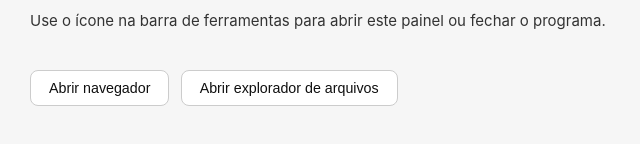
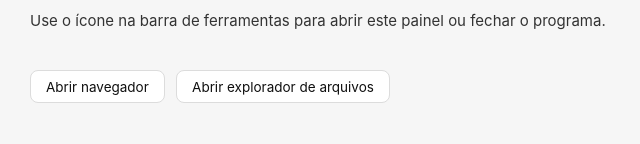
Before and after one commit to diozenio/iot-voice-assistant, a React (Vite) app: page / in a window 1280 px wide. Shown: the part 166-310 px from the top of the page, without its empty margins (0-640 px from the left). Built offline with nearby package versions, Linux system fonts and the light colour scheme.

Commit message:
style(ui): update ActionButton to use theme tokens

```diff
--- a/src/components/ActionButton.css
+++ b/src/components/ActionButton.css
@@ -1,28 +1,42 @@
 .action-button {
-  padding: 0.6rem 1.2rem;
-  border: 1px solid #ccc;
+  padding: 0.5rem 1rem;
+  border: 1px solid var(--border);
   border-radius: 8px;
-  background-color: #fff;
-  color: #0f0f0f;
-  font-size: 0.95rem;
+  background-color: var(--surface);
+  color: var(--text);
+  font-size: 0.9rem;
+  font-family: inherit;
   cursor: pointer;
-  transition: background-color 0.2s, border-color 0.2s;
+  transition: background-color 0.15s, border-color 0.15s, opacity 0.15s;
 }
 
-.action-button:hover {
-  background-color: #f0f0f0;
-  border-color: #999;
+.action-button:hover:not(:disabled) {
+  background-color: var(--surface-hover);
+  border-color: var(--border-strong);
 }
 
-@media (prefers-color-scheme: dark) {
-  .action-button {
-    background-color: #3a3a3a;
-    border-color: #555;
-    color: #f6f6f6;
-  }
+.action-button:disabled {
+  opacity: 0.45;
+  cursor: not-allowed;
+}
 
-  .action-button:hover {
-    background-color: #454545;
-    border-color: #777;
-  }
+.action-button-primary {
+  background-color: var(--accent);
+  border-color: var(--accent);
+  color: #fff;
 }
+
+.action-button-primary:hover:not(:disabled) {
+  background-color: var(--accent-hover);
+  border-color: var(--accent-hover);
+}
+
+.action-button-danger {
+  border-color: var(--danger);
+  color: var(--danger);
+}
+
+.action-button-danger:hover:not(:disabled) {
+  background-color: var(--danger-soft);
+  border-color: var(--danger);
+}
--- a/src/components/ActionButton.tsx
+++ b/src/components/ActionButton.tsx
@@ -3,11 +3,22 @@ import "./ActionButton.css";
 type ActionButtonProps = {
   label: string;
   onClick: () => void;
+  variant?: "default" | "primary" | "danger";
+  disabled?: boolean;
 };
 
-function ActionButton({ label, onClick }: ActionButtonProps) {
+function ActionButton({
+  label,
+  onClick,
+  variant = "default",
+  disabled = false,
+}: ActionButtonProps) {
   return (
-    <button className="action-button" onClick={onClick}>
+    <button
+      className={`action-button action-button-${variant}`}
+      onClick={onClick}
+      disabled={disabled}
+    >
       {label}
     </button>
   );
```
